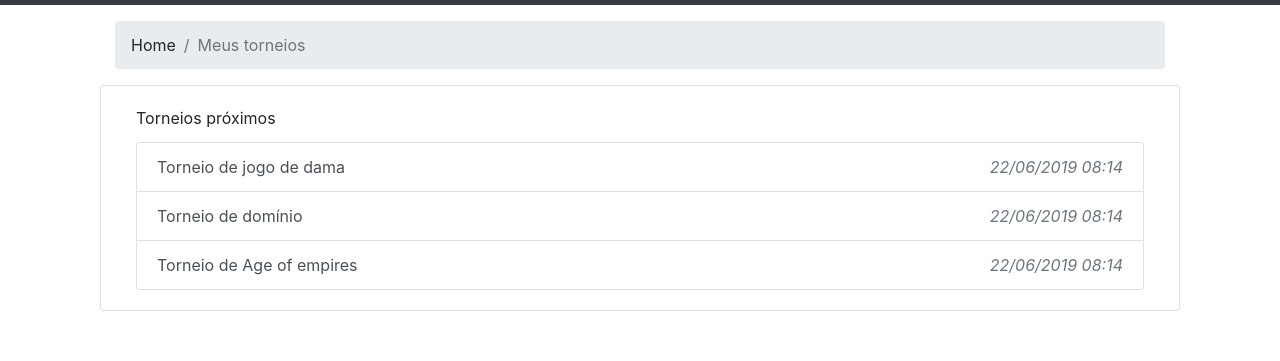
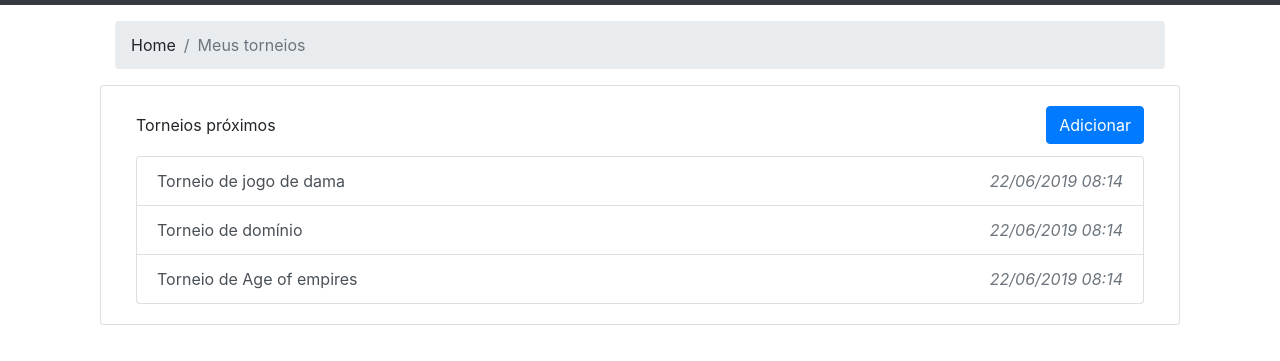
Before and after one commit to augustobmoura/torneios, a plain HTML site: page pages/listagem-torneios.html in a window 1280 px wide. Shown: the part 51-412 px from the top of the page. Drawn offline with nearby package versions, Linux system fonts and the light colour scheme.

Commit message:
Adiciona botão de adicionar torneio

```diff
--- a/pages/listagem-torneios.html
+++ b/pages/listagem-torneios.html
@@ -30,7 +30,7 @@
       </li>
 
       <li class="nav-item active">
-        <a class="nav-link" href="torneios.html">Meus torneios</a>
+        <a class="nav-link" href="listagem-torneios.html">Meus torneios</a>
       </li>
 
       <li class="nav-item">
@@ -51,7 +51,11 @@
   <section class="row">
     <div class="card container-fluid">
       <div class="card-body">
-        <div class="card-title">Torneios próximos</div>
+        <div class="card-title d-flex align-items-center">
+          <div style="flex: 1;">Torneios próximos</div>
+          <a href="torneios.html" class="btn btn-primary">Adicionar</a>
+        </div>
+
         <div class="card-text">
           <ul class="list-group">
             <li class="list-group-item d-flex list-group-item-action">
```
Also changed, not shown: pages/times.html (+1 -1 lines), pages/torneios.html (+3 -5 lines).
